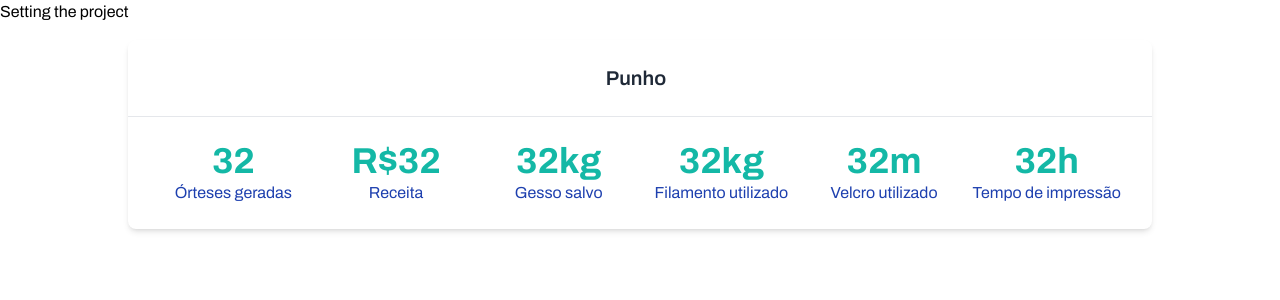
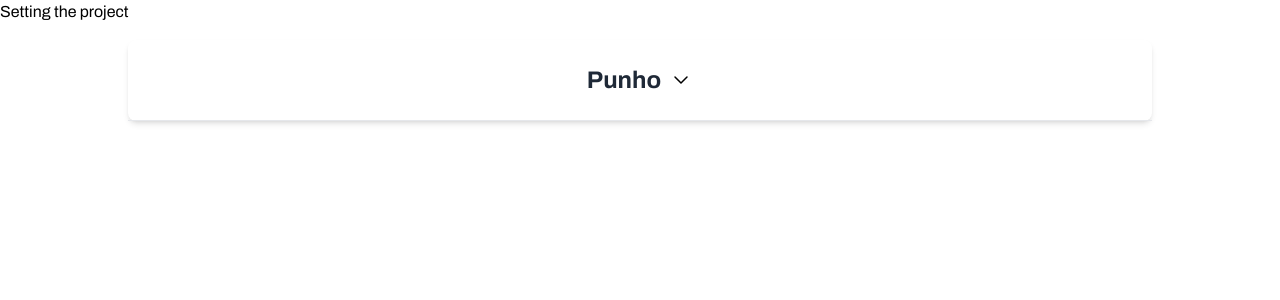
Before and after one commit to MateoMigone/ortesys-3D, a Nuxt app: page / in a window 1280 px wide. Shown: the top 300 px of the page. Built offline with nearby package versions, Linux system fonts and the light colour scheme.

Commit message:
Updated and corrected card layout

```diff
--- a/components/cardComponents/OrtesysInfoCard.vue
+++ b/components/cardComponents/OrtesysInfoCard.vue
@@ -5,56 +5,131 @@
         class="flex justify-center items-center border-b border-gray-200 p-6 cursor-pointer"
         @click="toggle"
       >
-        <h2 class="text-xl font-semibold text-gray-800">Punho</h2>
-        <i
-          :class="{
-            'fas fa-chevron-up': isOpen,
-            'fas fa-chevron-down': !isOpen,
-          }"
-          class="text-gray-800 ml-2"
-        ></i>
+        <div class="flex justify-center items-center">
+          <h2 class="text-2xl font-bold text-gray-800">Punho</h2>
+          <svg
+            :class="{ rotate: isOpen }"
+            xmlns="http://www.w3.org/2000/svg"
+            fill="none"
+            viewBox="0 0 24 24"
+            stroke-width="1.5"
+            stroke="currentColor"
+            class="w-6 h-6 ml-2 transition-transform duration-500"
+          >
+            <path
+              stroke-linecap="round"
+              stroke-linejoin="round"
+              d="m6 9 6 6 6-6"
+            />
+          </svg>
         </div>
-      <div v-if="isOpen" class="flex justify-between items-center p-6">
+      </div>
+      <transition
+        name="expand"
+        @before-enter="beforeEnter"
+        @enter="enter"
+        @before-leave="beforeLeave"
+        @leave="leave"
+      >
+        <div v-show="isOpen" class="content" key="content">
+          <!-- Aligned content goes here -->
+          <div class="flex justify-between items-start p-6">
             <div class="flex-1 text-center">
-          <div class="text-4xl font-bold text-teal-500">32</div>
-          <div class="text-base text-blue-800">Órteses geradas</div>
+              <div class="text-4xl font-bold" style="color: #2fb7a0">32</div>
+              <div class="text-lg font-bold" style="color: #2d5893">
+                Órteses geradas
+              </div>
             </div>
             <div class="flex-1 text-center">
-          <div class="text-4xl font-bold text-teal-500">R$32</div>
-          <div class="text-base text-blue-800">Receita</div>
+              <div class="text-4xl font-bold" style="color: #2fb7a0">R$32</div>
+              <div class="text-lg font-bold" style="color: #2d5893">
+                Receita
+              </div>
             </div>
             <div class="flex-1 text-center">
-          <div class="text-4xl font-bold text-teal-500">32kg</div>
-          <div class="text-base text-blue-800">Gesso salvo</div>
+              <div class="text-4xl font-bold" style="color: #2fb7a0">32kg</div>
+              <div class="text-lg font-bold" style="color: #2d5893">
+                Gesso salvo
+              </div>
             </div>
             <div class="flex-1 text-center">
-          <div class="text-4xl font-bold text-teal-500">32kg</div>
-          <div class="text-base text-blue-800">Filamento utilizado</div>
+              <div class="text-4xl font-bold" style="color: #2fb7a0">32kg</div>
+              <div class="text-lg font-bold" style="color: #2d5893">
+                Filamento utilizado
+              </div>
             </div>
             <div class="flex-1 text-center">
-          <div class="text-4xl font-bold text-teal-500">32m</div>
-          <div class="text-base text-blue-800">Velcro utilizado</div>
+              <div class="text-4xl font-bold" style="color: #2fb7a0">32m</div>
+              <div class="text-lg font-bold" style="color: #2d5893">
+                Velcro utilizado
+              </div>
             </div>
             <div class="flex-1 text-center">
-          <div class="text-4xl font-bold text-teal-500">32h</div>
-          <div class="text-base text-blue-800">Tempo de impressão</div>
+              <div class="text-4xl font-bold" style="color: #2fb7a0">32h</div>
+              <div class="text-lg font-bold" style="color: #2d5893">
+                Tempo de impressão
               </div>
             </div>
           </div>
         </div>
+      </transition>
+    </div>
+  </div>
 </template>
+
+<style>
+/* Icon rotation animation */
+.rotate {
+  transform: rotate(180deg);
+}
+
+/* Expand/collapse transition for content */
+.expand-enter-active,
+.expand-leave-active {
+  transition: height 0.5s ease, padding 0.5s ease, opacity 0.5s ease;
+}
+.expand-enter,
+.expand-leave-to /* Initial state for content height, required for transition */ {
+  height: 0;
+  padding: 0;
+  opacity: 0;
+}
+.content {
+  height: 0;
+  overflow: hidden;
+  transition: height 0.5s ease, opacity 0.5s ease;
+}
+</style>
 
 <script>
 export default {
   data() {
     return {
-      isOpen: true,
+      isOpen: false,
     };
   },
   methods: {
     toggle() {
       this.isOpen = !this.isOpen;
     },
+    beforeEnter(el) {
+      el.style.height = "0";
+      el.style.opacity = "0";
+    },
+    enter(el, done) {
+      el.style.height = el.scrollHeight + "px";
+      el.style.opacity = "1";
+      el.addEventListener("transitionend", done);
+    },
+    beforeLeave(el) {
+      el.style.height = el.scrollHeight + "px";
+      el.style.opacity = "1";
+    },
+    leave(el, done) {
+      el.style.height = "0";
+      el.style.opacity = "0";
+      el.addEventListener("transitionend", done);
+    },
   },
 };
 </script>
```
Lines whose indentation alone changed are shown as unchanged.
